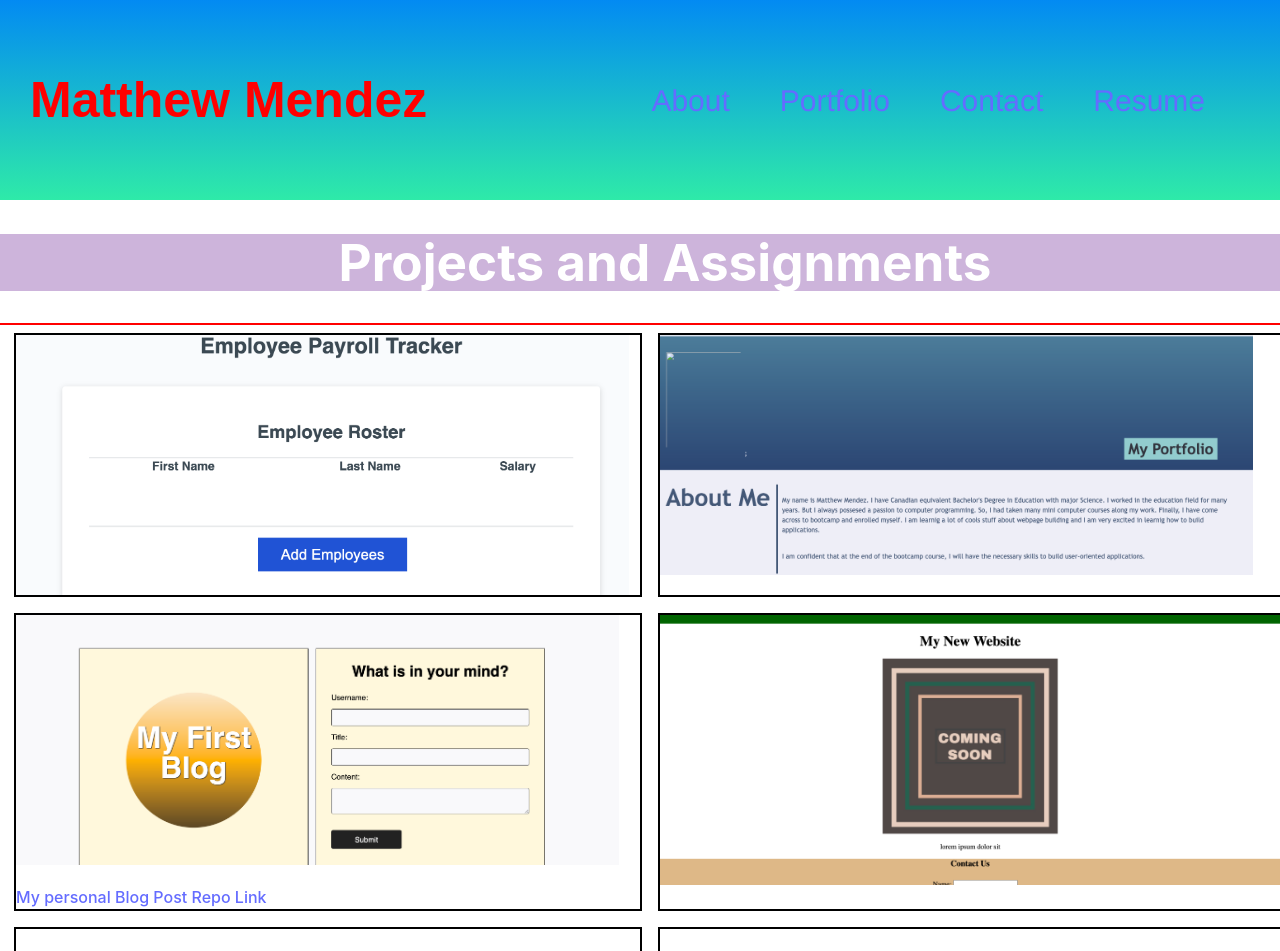
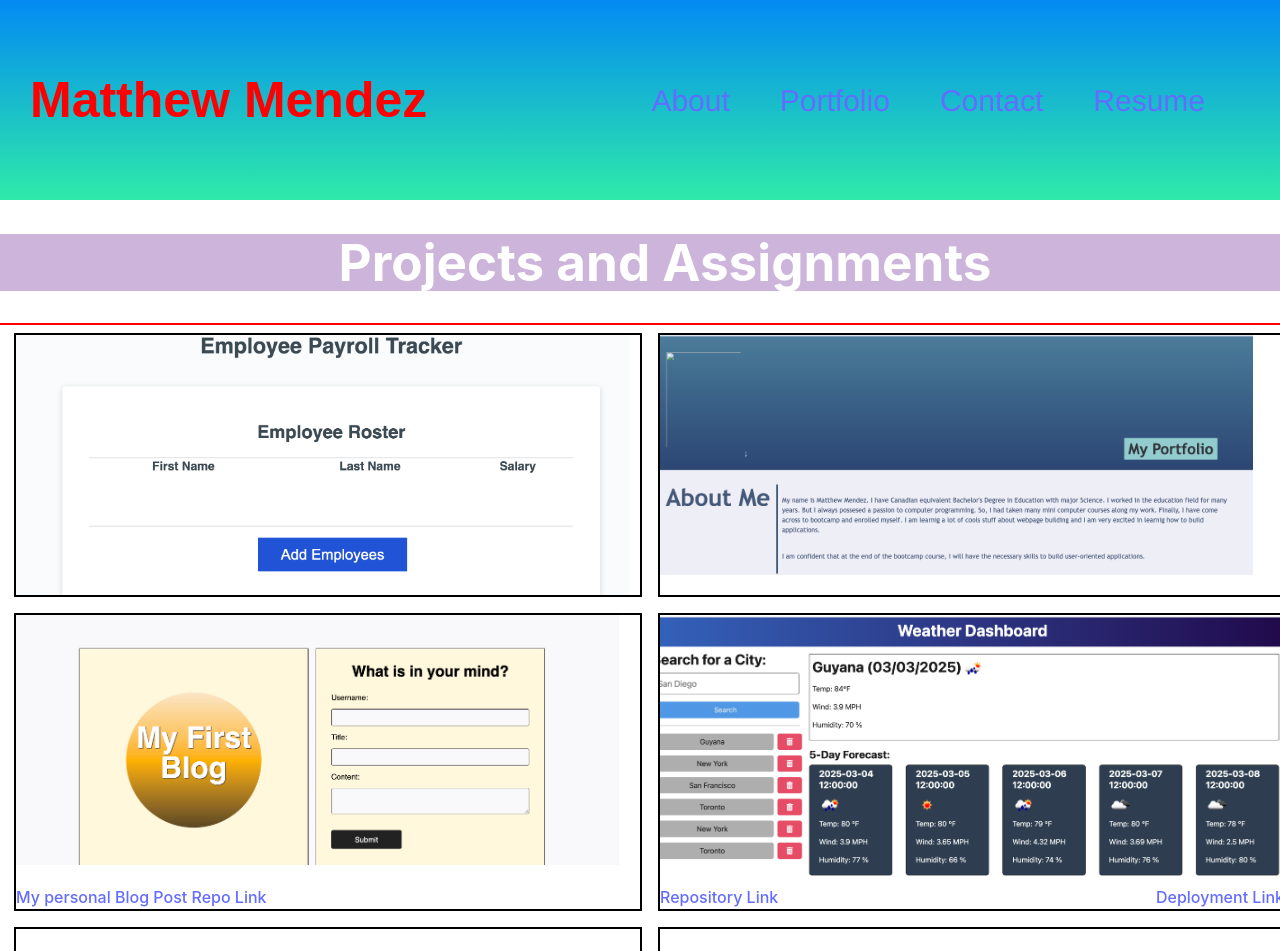
Before and after one commit to Plutarch1971/react-portfolio, a React (Vite) app: page /portfolio in a window 1280 px wide. Shown: the top 951 px of the page. Built offline with nearby package versions, Linux system fonts and the light colour scheme; a web font is replaced by a local one.

Commit message:
Updated start command in package.json

```diff
--- a/package.json
+++ b/package.json
@@ -4,7 +4,7 @@
   "version": "0.0.0",
   "type": "module",
   "scripts": {
-    "start": "dev",
+    "start": "vite preview --host 0.0.0.0 --port 10000",
     "dev": "vite",
     "build": "vite build",
     "lint": "eslint .",
--- a/src/App.jsx
+++ b/src/App.jsx
@@ -1,6 +1,3 @@
-import { useState } from 'react'
-import reactLogo from './assets/react.svg'
-import viteLogo from '/vite.svg'
 import './App.css'
 import Header from './components/Header';
 import Content from './components/Content/Content';
@@ -17,8 +14,8 @@ function App() {
 
   return (
     <>
-    <Header></Header>
-    <Content></Content>
+    <Header/>
+    <Content />
     <Router>
         <Routes>
           <Route path="/about" element={<About />} />
@@ -27,10 +24,9 @@ function App() {
           <Route path="/resume" element={<Resume />} />
         </Routes>
     </Router>
-
-    <Footer></Footer>
+    <Footer />
     </>
-  )
+  );
 }
 
 export default App
--- a/src/pages/Portfolio/Portfolio.jsx
+++ b/src/pages/Portfolio/Portfolio.jsx
@@ -44,10 +44,14 @@ const Portfolio = () => {
                     <div
                     style={{
                         padding: '15px',
-                        backgroundImage: "url('/My New Website.png')"
+                        backgroundImage: "url('/weather-app-screenshot.png')"
                     }}
                     className="screenshot"
                     ></div>
+                    <div style={{display:'flex', justifyContent: 'space-between'}}>
+                 <a href="https://github.com/Plutarch1971/weather-dashboard.git">Repository Link</a>
+                 <a href="https://weather-dashboard-s6xb.onrender.com">Deployment Link</a>
+                </div>
                 </div>
 
                 <div className="box">
```
Also changed, not shown: 1 other file (tests, documents, lock files or other folders).
